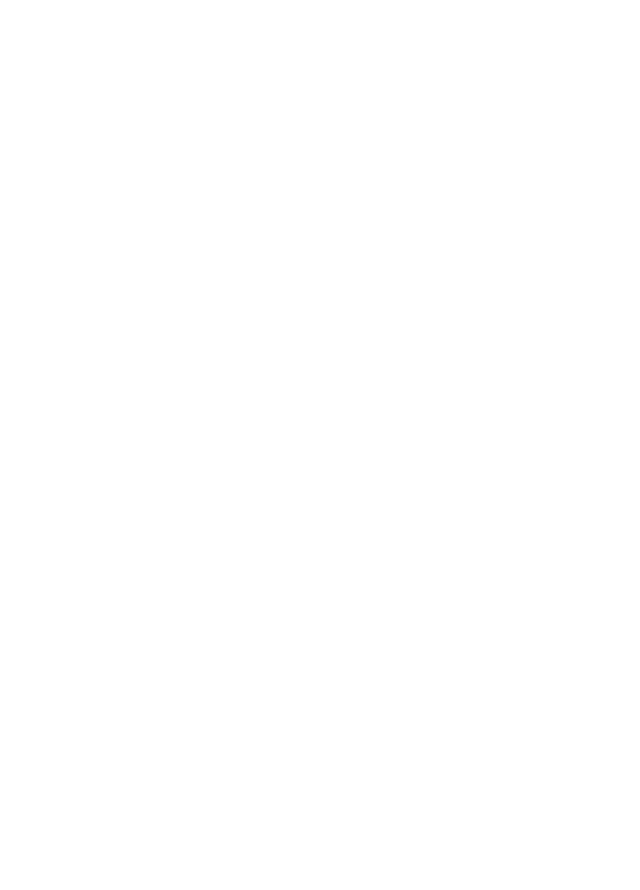
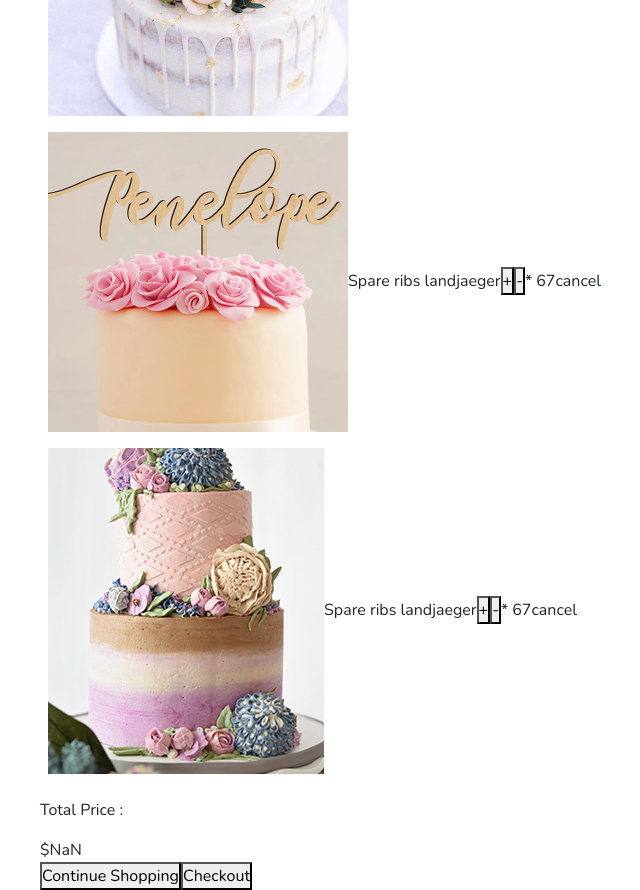
Before and after one commit to ABalaji99/cakestore, a React (Create React App) app: page /cart in a window 1280 px wide. Before the commit this address had no page. Shown: the part 1800-2690 px from the top of the page, without its empty margins (42-682 px from the left). Before the commit the page ends 800 px from the top, so only its background shows below. Built offline with nearby package versions, Linux system fonts and the light colour scheme.

Commit message:
Add to cart changes

```diff
--- a/src/App.js
+++ b/src/App.js
@@ -6,9 +6,12 @@
 
 
 function App() {
+
+
+
   return (
   <div className="app">
-    <Routing constantItems={cakes} />
+    <Routing constantItems={cakes}  />
   </div>
 
   );
--- /dev/null
+++ b/src/Components/Cart/Cart.js
@@ -0,0 +1,72 @@
+import React from 'react';
+import Table from 'react-bootstrap/Table';
+import Container from 'react-bootstrap/Container';
+import { useNavigate } from 'react-router-dom';
+
+
+const Cart = ({cartItems, handleAddProduct, handleRemoveProduct,handleCartClearance}) => {
+    const totalPrice = cartItems.reduce((price,item) => price + item.quntity * item.price,0);
+
+    const navtoCheckout = useNavigate()
+    const navToShop = useNavigate()
+
+
+  return (
+    <Container>
+        <div className='clear-cart-txt'>
+            {cartItems.length >=1 && (
+                <button className='clear-cart-btn' onClick={handleCartClearance}>Clear Cart Item</button>
+            )}
+        </div>
+        {cartItems.length === 0 && (<div className='card-item-empty'>Your Shopping bag is empty!!!!<img src = "" width={'40px'} alt=''/></div>)}
+        <div className='cart-item'>
+
+
+                            <div>
+                                <div className='cart-table'>
+                                    <Table>
+
+                                        <tbody>
+                                            <tr>
+                                                {cartItems.map((item) => (
+                                                    <div key={item.id} className="card-item-list">
+
+                                                <td><img className='cart-item-img' src = {item.img} alt={item.title}/></td>
+                                                <td><div className='cart-item-name'>{item.title}</div></td>
+                                                <td>
+                                                    <div className='cart-item-function'>
+                                                        <button className='cart-item-add' onClick={() => handleAddProduct(item)}>+</button>
+                                                        <button className='cart-remove-add' onClick={() => handleRemoveProduct(item)}>-</button>
+                                                    </div>
+                                                </td>
+                                                <td>
+                                                    <div className='cart-items-price'>
+                                                        {item.quntity} * {item.price}
+                                                    </div>
+                                                </td>
+                                                <td>cancel</td>
+                                                </div>
+                                                ))}
+                                            </tr>
+                                        </tbody>
+                                    </Table>
+                                </div>
+                            </div>
+
+                            <div className='cart-item-total-price-name'>
+                                <div className='cart-total-txt'>
+                                    <p> Total Price : </p>
+                                    <div className='cart-item-total-price'>${totalPrice}</div>
+                                </div>
+                            </div>
+                            <div className='check-out-btn'>
+                                <button className='check-btn' onClick={()=>navToShop(-2)}>Continue Shopping</button>
+                                <button className='check-btn' onClick={()=>navtoCheckout('/checkout')}>Checkout</button>
+                            </div>
+        </div>
+    </Container>
+
+  )
+}
+
+export default Cart
--- /dev/null
+++ b/src/Components/Checkout/Checkout.js
@@ -0,0 +1,9 @@
+import React from 'react'
+
+const Checkout = () => {
+  return (
+    <div>Checkout</div>
+  )
+}
+
+export default Checkout
--- /dev/null
+++ b/src/Components/Error.js
@@ -0,0 +1,9 @@
+import React from 'react'
+
+const Error = () => {
+  return (
+    <div>404 NOT FOUND</div>
+  )
+}
+
+export default Error
--- a/src/Components/Home/Home.js
+++ b/src/Components/Home/Home.js
@@ -14,7 +14,7 @@
 import Featured from '../Featured/Featured';
 import Footer from '../Footer/Footer';
 
-function Home({ cakeItems }) {
+function Home({ cakeItems, handleAddProduct }) {
 
   return (
     <div className='home'>
@@ -24,7 +24,7 @@
         <Sliders />
         <Benefits />
         <Categories />
-        <TrendingCakes trendCakes={cakeItems} />
+        <TrendingCakes trendCakes={cakeItems} handleAdd={handleAddProduct} />
         <CupCakes cupCakes={cakeItems}/>
         <Featured featurepro ={cakeItems}/>
         <Footer/>
--- a/src/Components/Routes/Routing.js
+++ b/src/Components/Routes/Routing.js
@@ -1,15 +1,68 @@
-import React from 'react'
+import React, { useState } from 'react'
 import { Route, Routes } from 'react-router-dom';
+import Cart from '../Cart/Cart';
+import Checkout from '../Checkout/Checkout';
+import Error from '../Error';
 import Home from '../Home/Home'
 import Sale from '../Sale/Sale';
 
 function Routing({constantItems}) {
 
+  const [cartItems, setCartItems] = useState([]);
+
+
+  const handleAddProduct = (product) =>{
+    // find-product is already in cart items
+    const ProductExist = cartItems.find((item) => item.id === product.id);
+
+    if(ProductExist){
+      setCartItems(cartItems.map((item) => item.id === product.id ? {...ProductExist,quntity: ProductExist.quntity+1}:item)
+      );
+    }
+    else{
+      setCartItems([...cartItems, {...product, quntity: 1}])
+    }
+  };
+
+
+    // handle-product function.
+
+    const handleRemoveProduct = (product) =>{
+      const ProductExist = cartItems.find((item) => item.id === product.id);
+        if(ProductExist.quntity === 1){
+          setCartItems(cartItems.filter((item) => item.id !== product.id ));
+        }
+        else{
+          setCartItems(
+            cartItems.map((item) => item.id === product.id ? {...ProductExist, quntity: ProductExist.quntity - 1}:item)
+          )
+        }
+      }
+
+
+        // clear cart function
+  const handleCartClearance = () =>{
+    setCartItems([]);
+  }
+
+
+
+
   return (
     <>
    <Routes>
-    <Route path='/' element={<Home cakeItems={constantItems}/>}/>
+    <Route path='/' element={<Home cakeItems={constantItems} handleAddProduct={handleAddProduct}/>}/>
+
     <Route path='/sale' element={<Sale/>}/>
+
+    <Route path='/cart' element={<Cart cartItems={constantItems}
+            handleAddProduct={handleAddProduct}
+            handleRemoveProduct={handleRemoveProduct}
+            handleCartClearance = {handleCartClearance}/>}/>
+
+    <Route path='*' element ={<Error/>}/>
+
+    <Route path='/checkout' element={<Checkout/>}/>
    </Routes>
    </>
   )
--- a/src/Components/TrendingCakes/TrendingCakes.js
+++ b/src/Components/TrendingCakes/TrendingCakes.js
@@ -4,11 +4,14 @@
 import Card from 'react-bootstrap/Card';
 
 import { BsGraphUp } from 'react-icons/bs';
-import { FaHeart ,FaSearch} from 'react-icons/fa';
+import { FaHeart, FaSearch } from 'react-icons/fa';
 
 
 
-function TrendingCakes({trendCakes}) {
+
+
+
+function TrendingCakes({ trendCakes ,handleAdd }) {
 
 
 
@@ -26,6 +29,7 @@
                     <Row>
                         {
                             trendCakes.map((cook) => (
+
                                     <Col key={cook.id}>
                                         <Card style={{ width: '18rem' }}>
                                             <Card.Img variant="top" src={cook.img} />
@@ -35,14 +39,16 @@
                                                     ${cook.price}
                                                 </Card.Text>
                                                 <div className='btn-group'>
-                                            <button type="">Add to cart</button>
-                                            <button type=""><BsGraphUp/></button>
-                                            <button type=""><FaHeart/></button>
-                                            <button type=""><FaSearch/></button>
+
+                                                 <button type="button"  onClick={() => handleAdd(cook )}>Add to cart</button>
+                                                    <button type="button"><BsGraphUp /></button>
+                                                    <button type="button"><FaHeart /></button>
+                                                    <button type="button"><FaSearch /></button>
                                                 </div>
                                             </Card.Body>
                                         </Card>
                                     </Col>
+
                             ))
                         }
                     </Row>
```
Also changed, not shown: src/Components/Checkout/checkout.css (added). Lines whose indentation alone changed are shown as unchanged.
